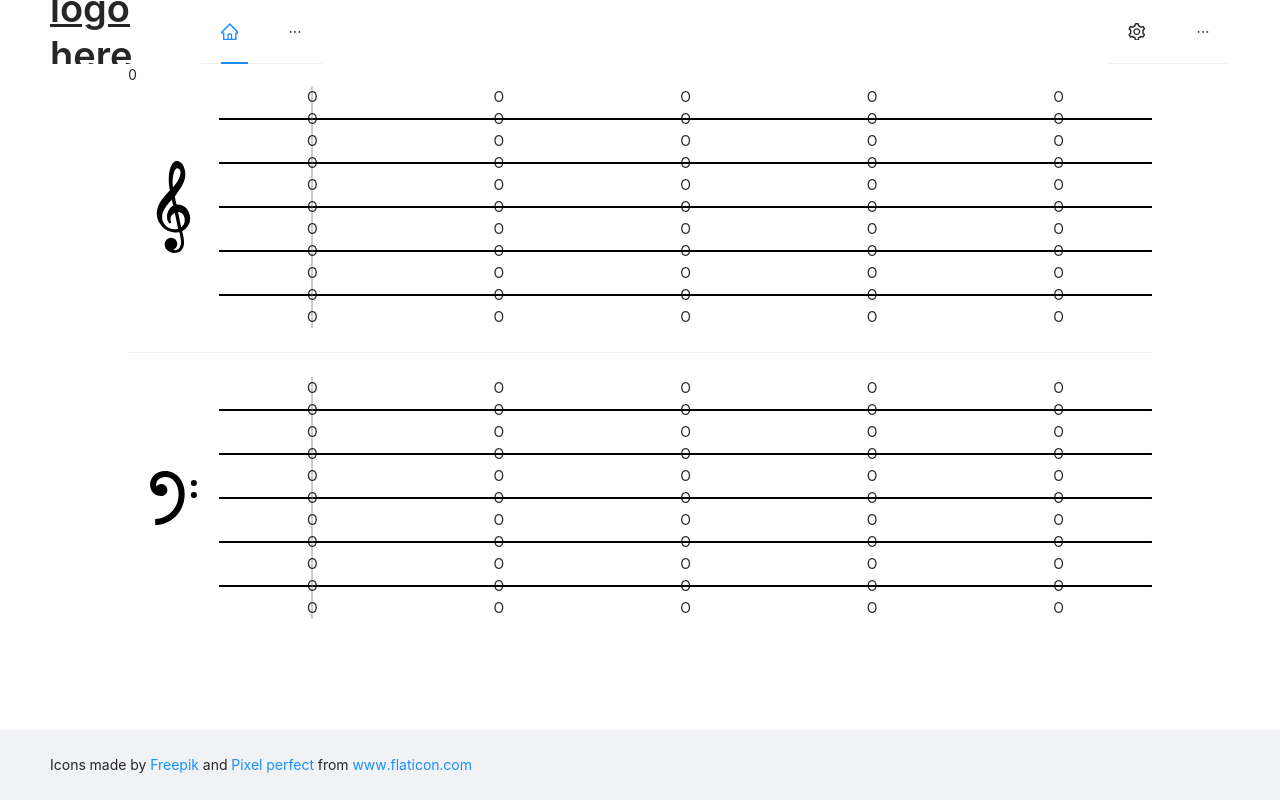
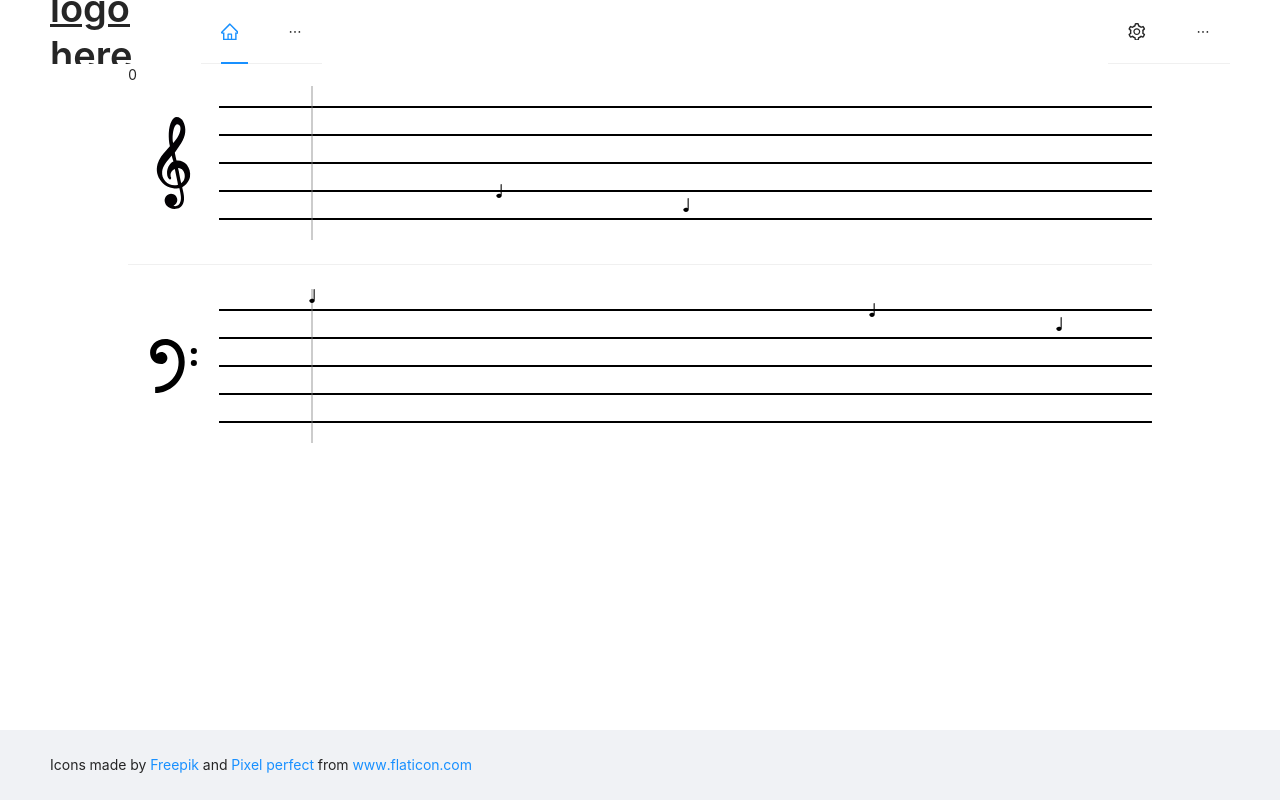
Before and after one commit to Arhuan/pianotes-client, a React (Create React App) app: page / in a window 1280 px wide. Built offline with nearby package versions, Linux system fonts and the light colour scheme.

Commit message:
place notes instead of letters

```diff
--- a/src/components/staff/StaffComponent.css
+++ b/src/components/staff/StaffComponent.css
@@ -2,9 +2,21 @@
   width: 100%;
 }
 
-.notes-col {
+.staff-row {
+  min-height: 1em;
+}
+
+.staff-col {
   flex-grow: 1;
   text-align: center;
+}
+
+.note {
+  background-image: url('../../images/musical-note.svg');
+  background-repeat: no-repeat;
+  background-position: center;
+  height: 100%;
+  width: 100%;
 }
 
 .strikethrough {
--- a/src/components/staff/StaffComponent.jsx
+++ b/src/components/staff/StaffComponent.jsx
@@ -40,10 +40,14 @@ class StaffComponent extends React.Component {
 
     for (let i = 0; i < notes.length; i += 1) {
       if (i % 2 === 0) {
-        rows.push(<Row key={notes[i]}>{this.getCols(notes[i])}</Row>);
+        rows.push(
+          <Row key={notes[i]} className="staff-row">
+            {this.getCols(notes[i])}
+          </Row>
+        );
       } else {
         rows.push(
-          <Row key={notes[i]} className="strikethrough">
+          <Row key={notes[i]} className="staff-row strikethrough">
             {this.getCols(notes[i])}
           </Row>
         );
@@ -55,22 +59,28 @@ class StaffComponent extends React.Component {
   getCols(rowNote) {
     const cols = [];
     const { currentIndex, maxNotes, notes, useBassNotes } = this.props;
+    const staffType = useBassNotes ? 'bass' : 'treble';
 
     for (let i = 0; i < maxNotes; i += 1) {
       if (i === currentIndex) {
         cols.push(
-          <Col key={`${rowNote}-col-${i}`} className="notes-col cursor">
-            {notes[i].isBassNote === useBassNotes && notes[i].note === rowNote
-              ? 'O'
-              : 'O'}
+          <Col
+            key={`${staffType}-${rowNote}-col-${i}`}
+            className="staff-col cursor"
+          >
+            {notes[i].isBassNote === useBassNotes &&
+            notes[i].note === rowNote ? (
+              <div className="note" />
+            ) : null}
           </Col>
         );
       } else {
         cols.push(
-          <Col key={`${rowNote}-col-${i}`} className="notes-col">
-            {notes[i].isBassNote === useBassNotes && notes[i].note === rowNote
-              ? 'O'
-              : 'O'}
+          <Col key={`${staffType}-${rowNote}-col-${i}`} className="staff-col">
+            {notes[i].isBassNote === useBassNotes &&
+            notes[i].note === rowNote ? (
+              <div className="note" />
+            ) : null}
           </Col>
         );
       }
```
